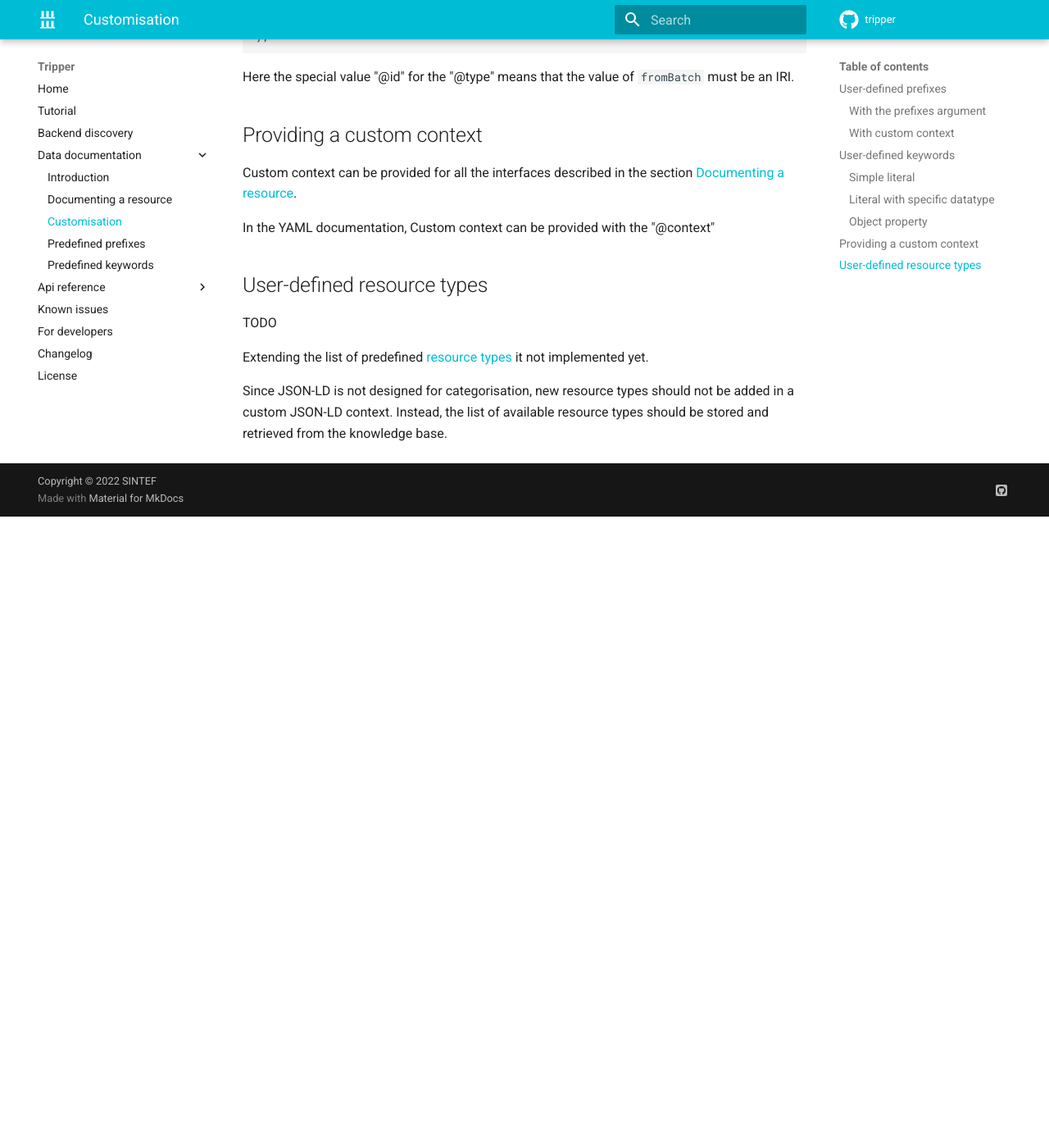
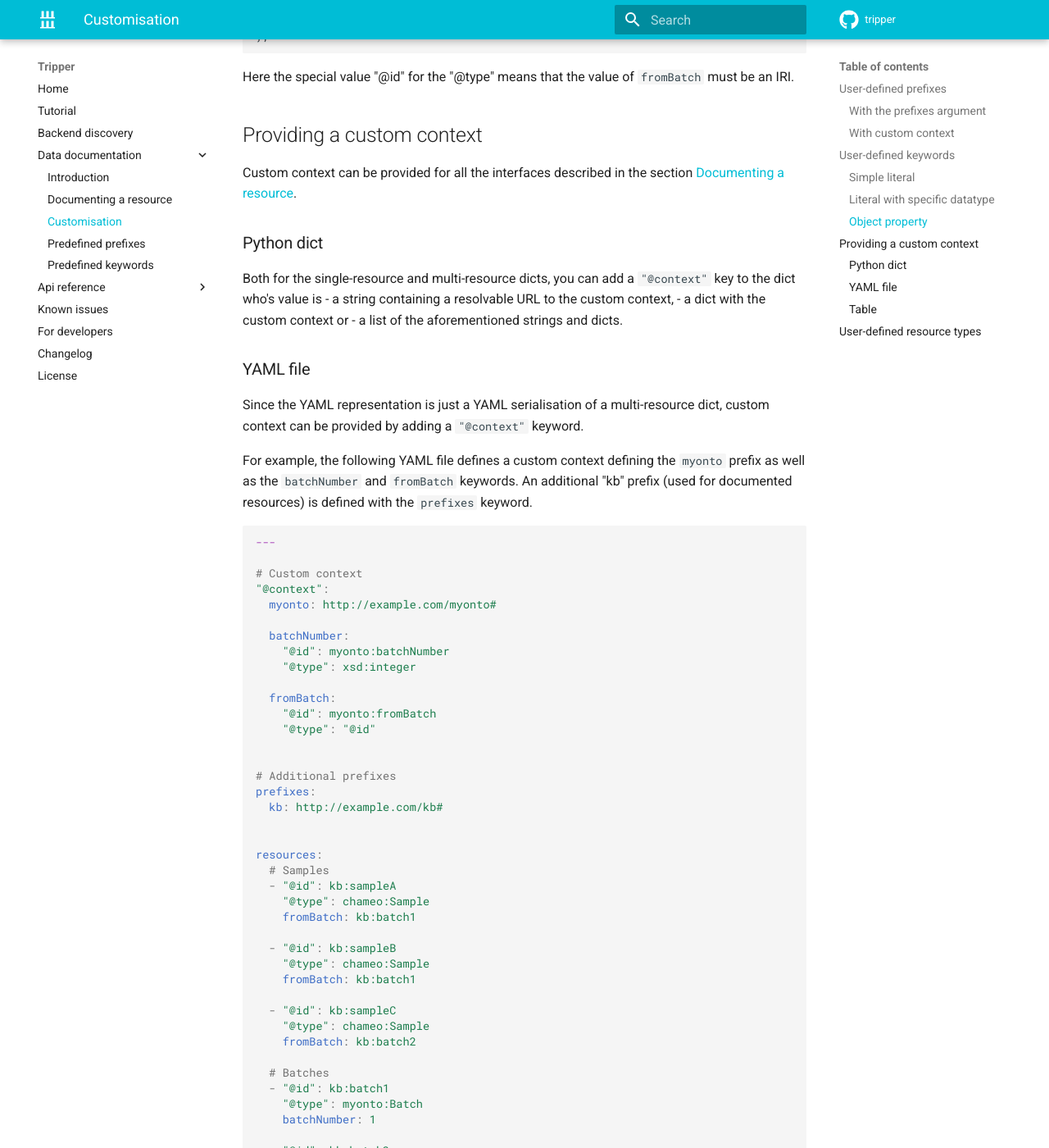
Before and after one commit to EMMC-ASBL/tripper, an MkDocs documentation site: the page built from docs/dataset/customisation.md, in a window 1280 px wide and 1400 px high, scrolled down 2148 px. Shown: the whole window at 82% size. Built offline with MkDocs 1.6.1 and Material for MkDocs 9.7.7, drawn with Linux system fonts in a browser that asks for light colours; comment, search, counter and statistics services are not loaded; the version menu is left out; before the commit the page ends 2778 px from its top, so only the background shows below that; some of the changed text lies outside the part shown.

Commit message:
Added example with custom context

````diff
--- a/docs/dataset/customisation.md
+++ b/docs/dataset/customisation.md
@@ -78,7 +78,116 @@ Providing a custom context
 --------------------------
 Custom context can be provided for all the interfaces described in the section [Documenting a resource].
 
-In the YAML documentation, Custom context can be provided with the "@context"
+### Python dict
+Both for the single-resource and multi-resource dicts, you can add a `"@context"` key to the dict who's value is
+- a string containing a resolvable URL to the custom context,
+- a dict with the custom context or
+- a list of the aforementioned strings and dicts.
+
+### YAML file
+Since the YAML representation is just a YAML serialisation of a multi-resource dict, custom context can be provided by adding a `"@context"` keyword.
+
+For example, the following YAML file defines a custom context defining the `myonto` prefix as well as the `batchNumber` and `fromBatch` keywords.
+An additional "kb" prefix (used for documented resources) is defined with the `prefixes` keyword.
+
+```yaml
+---
+
+# Custom context
+"@context":
+  myonto: http://example.com/myonto#
+
+  batchNumber:
+    "@id": myonto:batchNumber
+    "@type": xsd:integer
+
+  fromBatch:
+    "@id": myonto:fromBatch
+    "@type": "@id"
+
+
+# Additional prefixes
+prefixes:
+  kb: http://example.com/kb#
+
+
+resources:
+  # Samples
+  - "@id": kb:sampleA
+    "@type": chameo:Sample
+    fromBatch: kb:batch1
+
+  - "@id": kb:sampleB
+    "@type": chameo:Sample
+    fromBatch: kb:batch1
+
+  - "@id": kb:sampleC
+    "@type": chameo:Sample
+    fromBatch: kb:batch2
+
+  # Batches
+  - "@id": kb:batch1
+    "@type": myonto:Batch
+    batchNumber: 1
+
+  - "@id": kb:batch2
+    "@type": myonto:Batch
+    batchNumber: 2
+```
+
+You can save this context to a triplestore with
+
+```python
+>>> from tripper import Triplestore
+>>> from tripper.dataset import save_datadoc
+>>>
+>>> ts = Triplestore("rdflib")
+>>> save_datadoc(  # doctest: +ELLIPSIS
+...     ts,
+...      "https://raw.githubusercontent.com/EMMC-ASBL/tripper/refs/heads/master/tests/input/semdata.yaml",
+... )
+AttrDict(...)
+
+```
+
+The content of the triplestore should now be
+
+```python
+>>> print(ts.serialize())
+@prefix chameo: <https://w3id.org/emmo/domain/characterisation-methodology/chameo#> .
+@prefix kb: <http://example.com/kb#> .
+@prefix myonto: <http://example.com/myonto#> .
+@prefix owl: <http://www.w3.org/2002/07/owl#> .
+@prefix xsd: <http://www.w3.org/2001/XMLSchema#> .
+<BLANKLINE>
+kb:sampleA a owl:NamedIndividual,
+        chameo:Sample ;
+    myonto:fromBatch kb:batch1 .
+<BLANKLINE>
+kb:sampleB a owl:NamedIndividual,
+        chameo:Sample ;
+    myonto:fromBatch kb:batch1 .
+<BLANKLINE>
+kb:sampleC a owl:NamedIndividual,
+        chameo:Sample ;
+    myonto:fromBatch kb:batch2 .
+<BLANKLINE>
+kb:batch2 a myonto:Batch,
+        owl:NamedIndividual ;
+    myonto:batchNumber 2 .
+<BLANKLINE>
+kb:batch1 a myonto:Batch,
+        owl:NamedIndividual ;
+    myonto:batchNumber 1 .
+<BLANKLINE>
+<BLANKLINE>
+
+```
+
+
+### Table
+TODO
+
 
 
 User-defined resource types
````
Also changed, not shown: 1 other file.
